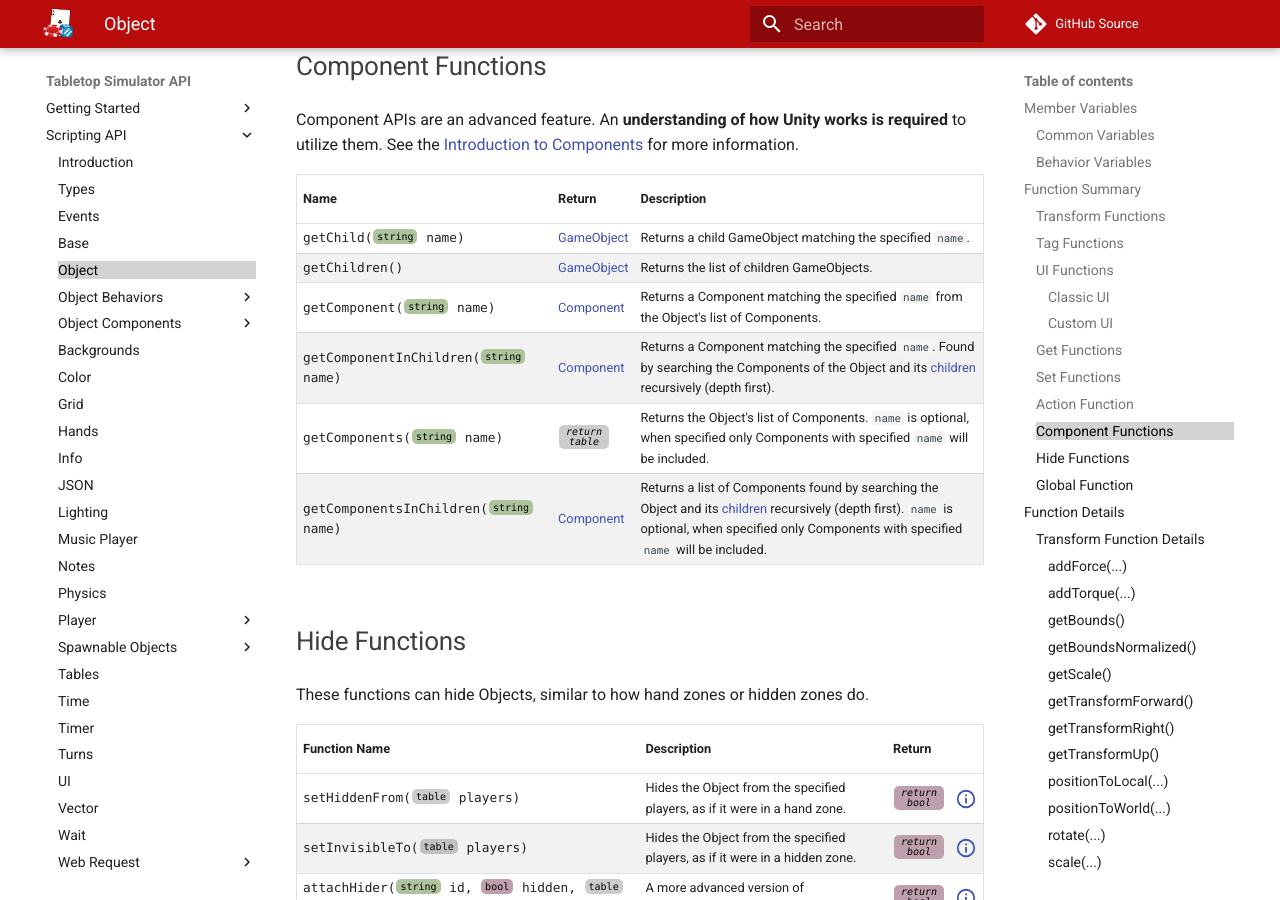
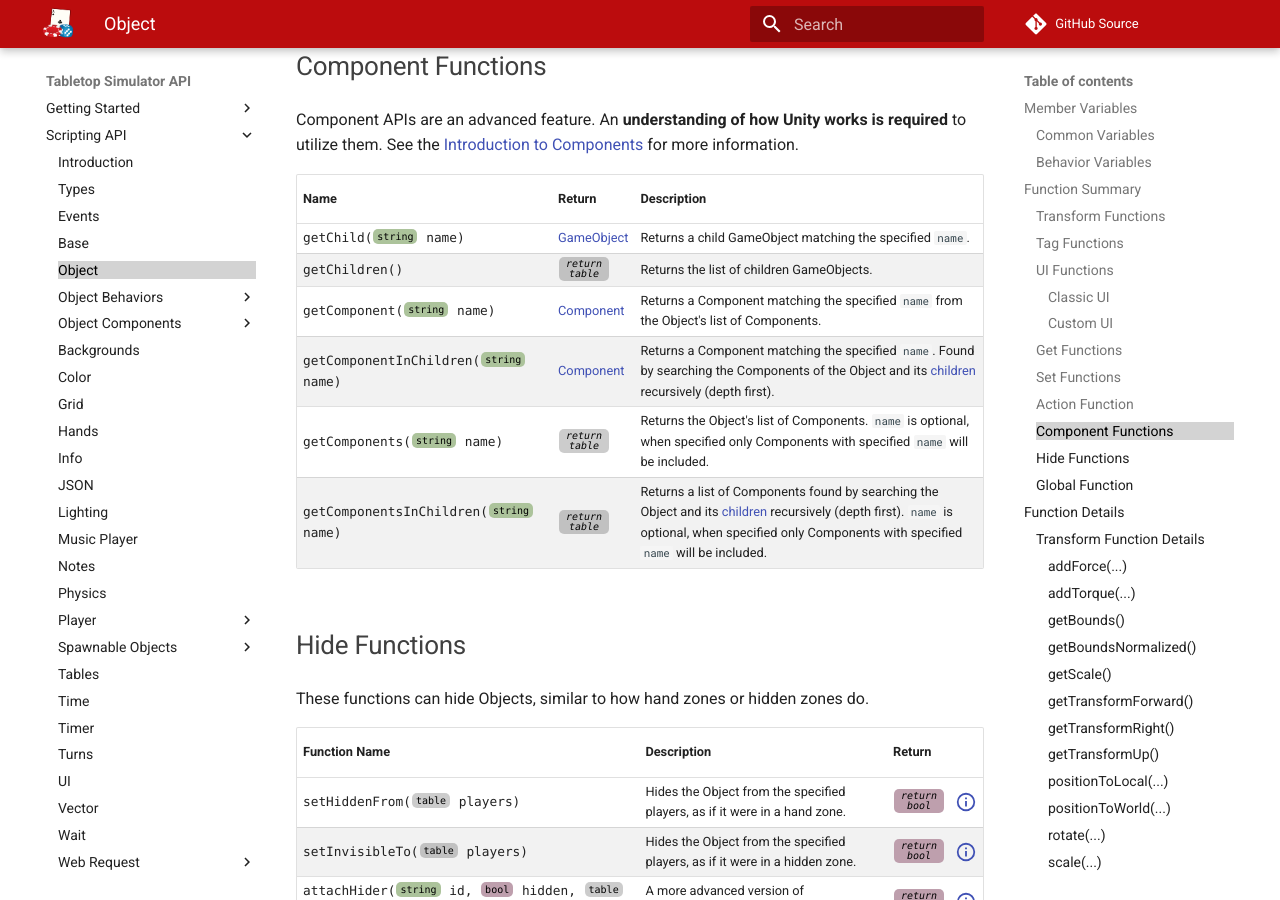
Before and after one commit to Berserk-Games/Tabletop-Simulator-API, an MkDocs documentation site: the page built from docs/object.md, in a window 1280 px wide and 900 px high, scrolled down 10157 px. Built offline with MkDocs 1.6.1 and Material for MkDocs 9.7.7, drawn with Linux system fonts in a browser that asks for light colours; comment, search, counter and statistics services are not loaded.

Commit message:
Fixed return types of getChildren/getComponentsInChildren

```diff
--- a/docs/object.md
+++ b/docs/object.md
@@ -271,11 +271,11 @@
 Name {: data-toc-label="Component Function Details" data-toc-after="action-function-details" data-toc-sort } | Return | Description
 -- | -- | --
 getChild([<span class="tag str"></span>](types.md) name) {: #getchild data-toc-label="getChild(...)" data-toc-child-of="component-function-details" } | [GameObject](components/gameobject.md) | Returns a child GameObject matching the specified `name`.
-getChildren() {: #getchildren data-toc-label="getChildren()" data-toc-child-of="component-function-details" } | [GameObject](components/gameobject.md) | Returns the list of children GameObjects.
+getChildren() {: #getchildren data-toc-label="getChildren()" data-toc-child-of="component-function-details" } | [<span class="ret tab"></span>](../types.md) | Returns the list of children GameObjects.
 getComponent([<span class="tag str"></span>](types.md) name) {: #getcomponent data-toc-label="getComponent(...)" data-toc-child-of="component-function-details" } | [Component](components/component.md) | Returns a Component matching the specified `name` from the Object's list of Components.
 getComponentInChildren([<span class="tag str"></span>](types.md) name) {: #getcomponentinchildren data-toc-label="getComponentInChildren(...)" data-toc-child-of="component-function-details" } | [Component](components/component.md) | Returns a Component matching the specified `name`. Found by searching the Components of the Object and its [children](#getchildren) recursively (depth first).
 getComponents([<span class="tag str"></span>](types.md) name) {: #getcomponents data-toc-label="getComponents(...)" data-toc-child-of="component-function-details" } | [<span class="ret tab"></span>](types.md) | Returns the Object's list of Components. `name` is optional, when specified only Components with specified `name` will be included.
-getComponentsInChildren([<span class="tag str"></span>](types.md) name) {: #getcomponentsinchildren data-toc-label="getComponentsInChildren(...)" data-toc-child-of="component-function-details" } | [Component](components/component.md) | Returns a list of Components found by searching the Object and its [children](#getchildren) recursively (depth first). `name` is optional, when specified only Components with specified `name` will be included.
+getComponentsInChildren([<span class="tag str"></span>](types.md) name) {: #getcomponentsinchildren data-toc-label="getComponentsInChildren(...)" data-toc-child-of="component-function-details" } | [<span class="ret tab"></span>](../types.md) | Returns a list of Components found by searching the Object and its [children](#getchildren) recursively (depth first). `name` is optional, when specified only Components with specified `name` will be included.
 
 
 ###Hide Functions
```
Also changed, not shown: docs/components/gameobject.md (+1 -1 lines).
